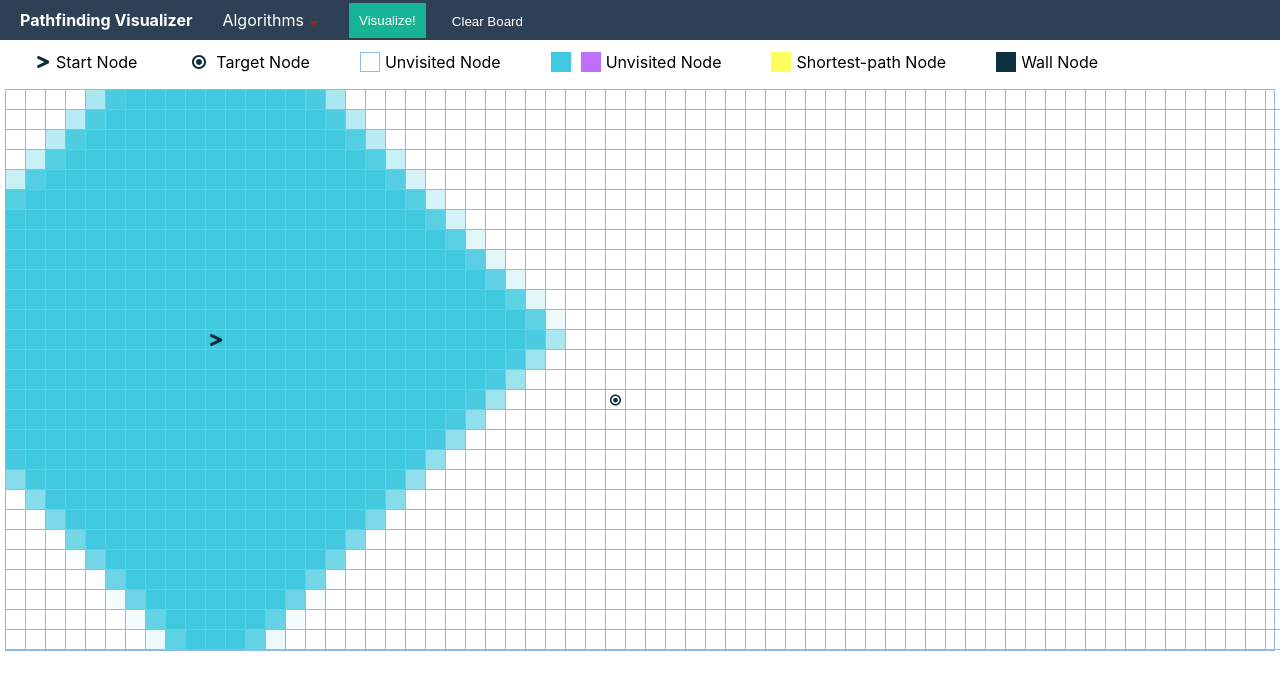
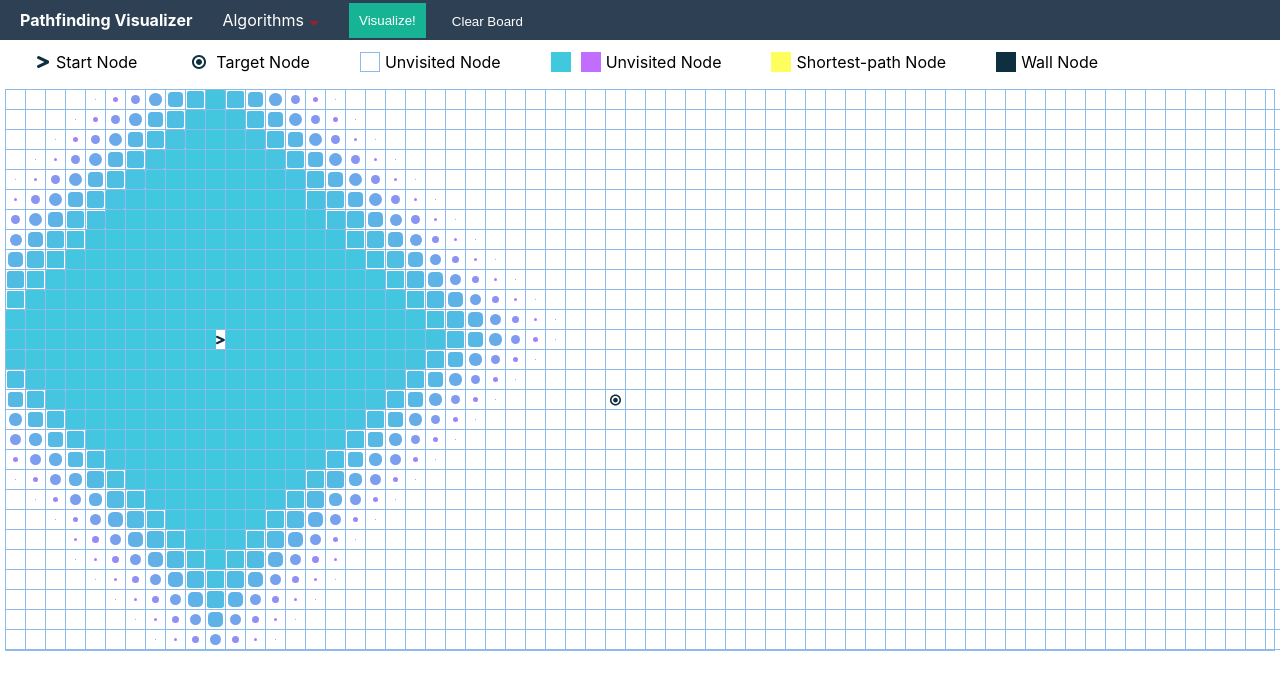
Before and after one commit to FirstBoy1/path-visualizer, a React (Create React App) app: page / in a window 1280 px wide. Both pictures are taken after a click on the button "Visualize!". Shown: the top 690 px of the page. Built offline with nearby package versions, Linux system fonts and the light colour scheme.

Commit message:
animated the explored nodes.

```diff
--- a/src/App.css
+++ b/src/App.css
@@ -180,8 +180,30 @@ svg {
   }
 }
 
-.explored {
+/* .explored {
   background-color: var(--visited-color-1);
+} */
+
+.explored-brick {
+  width: 100%;
+  height: 100%;
+  animation: explored-brick-animation 2s alternate;
+  background: var(--visited-color-1);
+}
+
+@keyframes explored-brick-animation {
+  from {
+    width: 0;
+    height: 0;
+    border-radius: 20px;
+    background: var(--visited-color-2);
+  }
+  to {
+    width: 100%;
+    height: 100%;
+    border-radius: 0;
+    background: var(--visited-color-1);
+  }
 }
 
 .path {
--- a/src/App.tsx
+++ b/src/App.tsx
@@ -96,9 +96,9 @@ function App() {
   //   return solution && solution.find(([r, c]) => r === i && c === j)
   // }
 
-  const isExploredNode = (i: any, j: any) => {
-    return explored.find(([r, c]) => r === i && c === j)
-  }
+  // const isExploredNode = (i: any, j: any) => {
+  //   return explored.find(([r, c]) => r === i && c === j)
+  // }
 
   const matrixElement = matrix.map((arr, i) => {
     const row = arr.map((_, j) => {
@@ -116,6 +116,9 @@ function App() {
             matrix[i][j] === '#' ? 'path' : ''
           } ${matrix[i][j] === '$' ? 'explored' : ''}`}
         >
+          {matrix[i][j] === '$' ? (
+            <span className="explored-brick"></span>
+          ) : null}
           {i === start[0] && j === start[1] ? (
             <FaGreaterThan
               style={{ fontSize: startPressed ? '0.5rem' : '1rem' }}
--- a/src/search-algos.js
+++ b/src/search-algos.js
@@ -94,6 +94,7 @@ export function breadthFirstSearch(matrix, start, target, algo) {
         cells.push(node.state)
         node = node.parent
       }
+      cells.push(start)
       cells.reverse()
       solution = cells
       break
```
